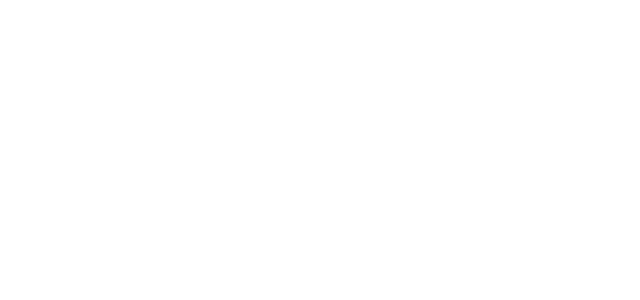
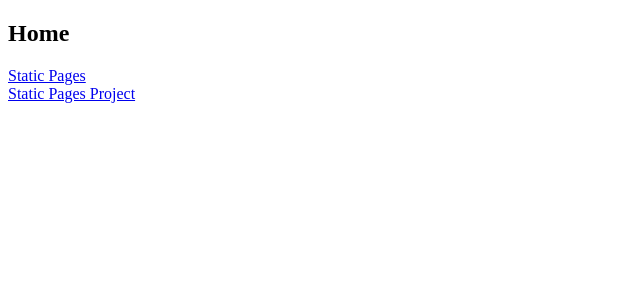
Before and after one commit to CMBVT2023/scrimba-learn-react-course, a React (Vite) app: page / in a window 1280 px wide. Shown: the top 300 px of the page, without its empty margins (0-640 px from the left). Built offline with nearby package versions, Linux system fonts and the light colour scheme.

Commit message:
Created the home page and the routing to link to the various projects I will be creating through out this course.

```diff
--- a/package.json
+++ b/package.json
@@ -11,7 +11,8 @@
   },
   "dependencies": {
     "react": "^18.3.1",
-    "react-dom": "^18.3.1"
+    "react-dom": "^18.3.1",
+    "react-router": "^7.0.1"
   },
   "devDependencies": {
     "@eslint/js": "^9.15.0",
--- a/src/App.jsx
+++ b/src/App.jsx
@@ -1,10 +1,18 @@
+import { BrowserRouter, Route, Routes } from 'react-router'
+import { StaticPages } from './StaticPagesProject/StaticPages'
+
+import { NavBar } from './NavBar/NavBar'
+import { Home } from './Home'
+
 export function App() {
 
   return (
-    <>
-
-    </>
+    <BrowserRouter>
+      <NavBar />
+      <Routes>
+        <Route path='/' element={<Home />} />
+        <Route path='/staticPages' element={<StaticPages />} />
+      </Routes>
+    </BrowserRouter>
   )
 }
-
-export default App
--- /dev/null
+++ b/src/Home.jsx
@@ -0,0 +1,9 @@
+import { Link } from "react-router";
+
+export function Home() {
+    return (
+        <>
+            <Link to={'/staticPages'} >Static Pages Project</Link>
+        </>
+    )
+}
--- /dev/null
+++ b/src/NavBar/NavBar.jsx
@@ -0,0 +1,10 @@
+import { NavBarLink } from "./NavBarLink";
+
+export function NavBar() {
+    return (
+        <div>
+            <NavBarLink linkTo={'/'}>Home</NavBarLink>
+            <NavBarLink linkTo={'/staticPages'}>Static Pages</NavBarLink>
+        </div>
+    )
+}
--- /dev/null
+++ b/src/NavBar/NavBarLink.jsx
@@ -0,0 +1,12 @@
+import { useLocation } from "react-router";
+import { Link } from "react-router"
+
+export function NavBarLink({ linkTo, children }) {
+    const { pathname } = useLocation();
+
+    return (
+        <>
+            {pathname != linkTo ? <Link to={linkTo}>{children}</Link> : <h2>{children}</h2>}
+        </>
+    )
+}
--- /dev/null
+++ b/src/StaticPagesProject/StaticPages.jsx
@@ -0,0 +1,7 @@
+export function StaticPages() {
+    return (
+        <>
+            <h1>temp</h1>
+        </>
+    )
+}
```
Also changed, not shown: src/main.jsx (+6 -5 lines), 1 other file (tests, documents, lock files or other folders).
